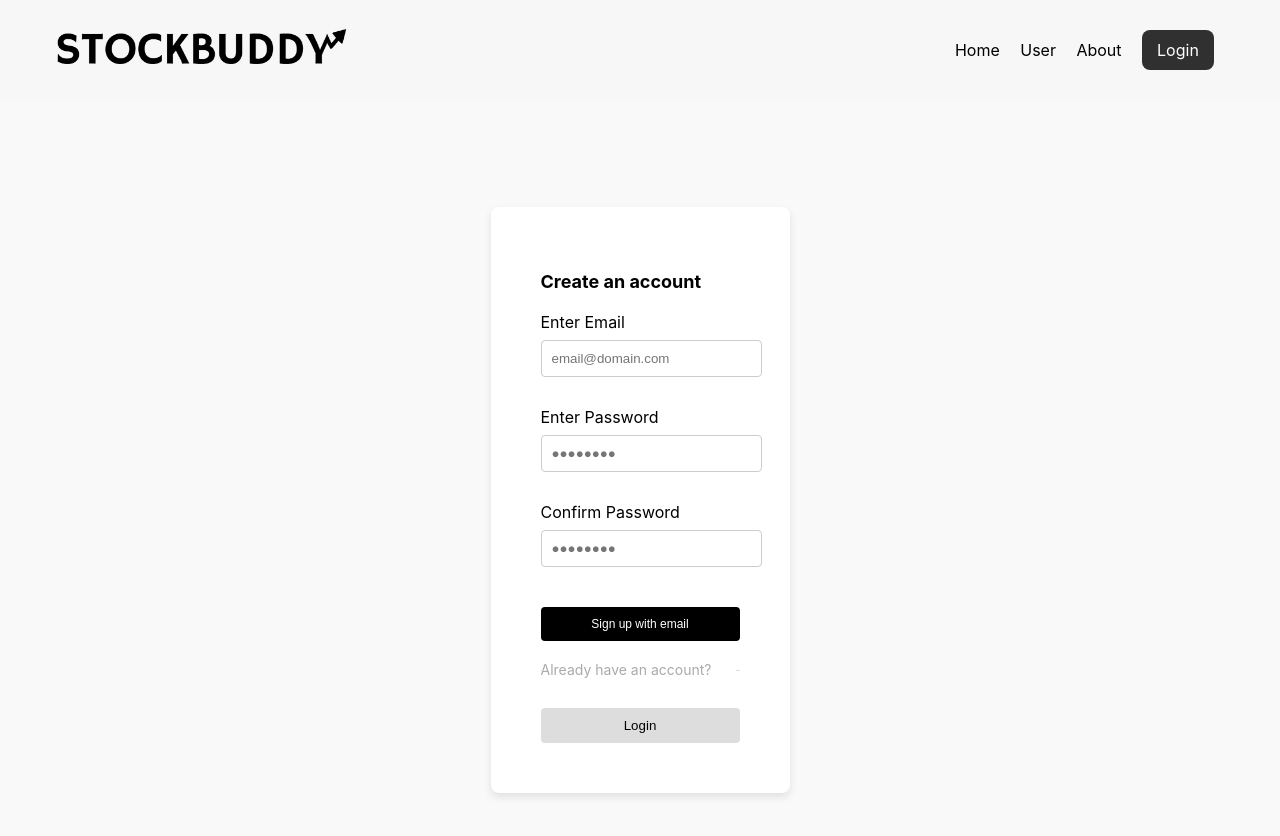
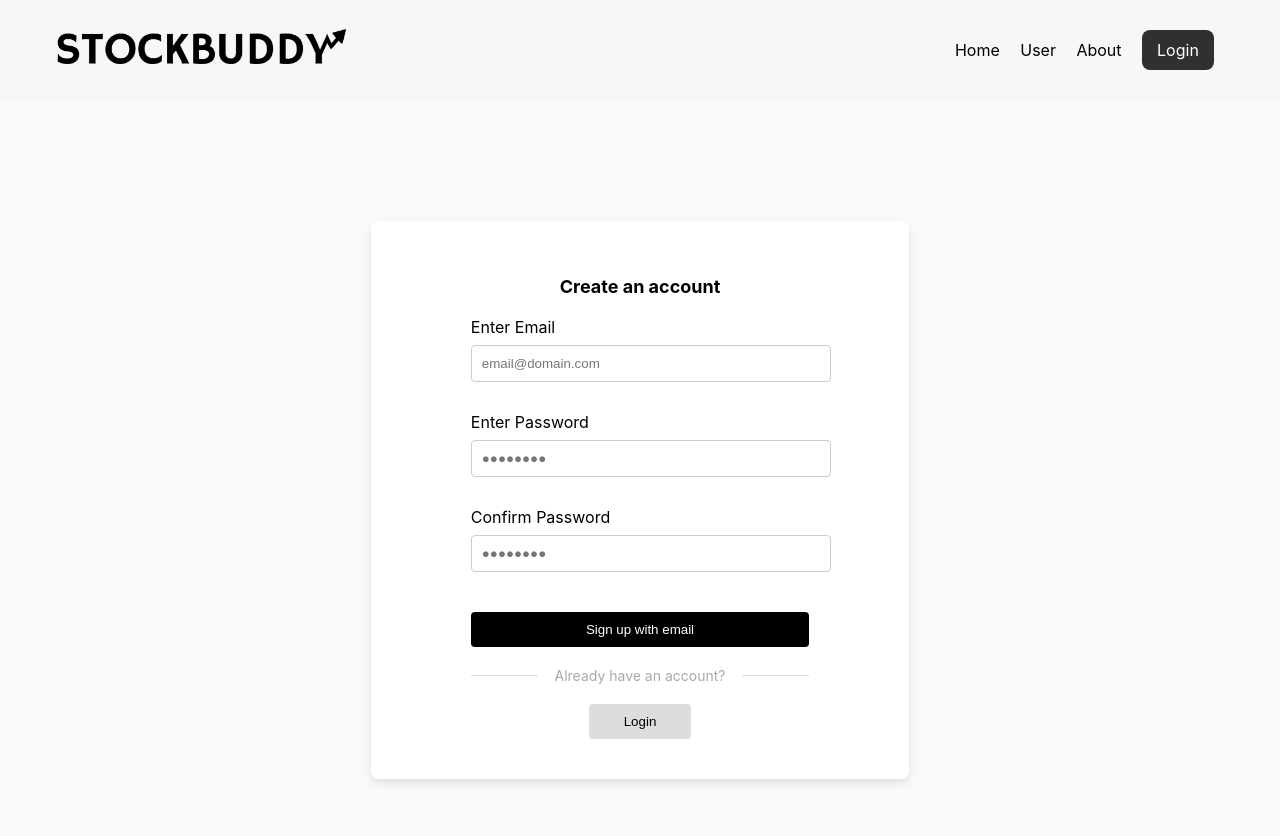
Before and after one commit to rileycleavenger/StockBuddy, a React (Create React App) app in the folder my-ai-stock-buddy/: page /signup in a window 1280 px wide. Shown: the top 836 px of the page. Built offline with nearby package versions, Linux system fonts and the light colour scheme.

Commit message:
fixed sign in page

```diff
--- a/my-ai-stock-buddy/src/index.css
+++ b/my-ai-stock-buddy/src/index.css
@@ -130,8 +130,11 @@ code {
 }
 
 .signup-box {
+  text-align: center;
   background: white;
-  padding: 50px;
+  padding: 40px;
+  padding-left: 100px;
+  padding-right: 100px;
   border-radius: 8px;
   box-shadow: 0 4px 8px rgba(0, 0, 0, 0.1);
 }
@@ -147,25 +150,25 @@ code {
   flex-direction: column;
 }
 
-.form-group {
+.form-group-sign {
   margin-bottom: 20px;
   text-align: left;
 }
 
-.form-group label {
-  display: block;
-  margin-bottom: 8px;
+.form-group-sign label {
+  display: contents;
 }
 
-.form-group input {
+.form-group-sign input {
   width: 100%;
   padding: 10px;
+  margin-top: 8px;
   margin-bottom: 10px;
   border: 1px solid #ccc;
   border-radius: 4px;
 }
 
-.signup-button {
+.signup-button-sign {
   background-color: black;
   color: white;
   padding: 10px;
@@ -189,7 +192,7 @@ code {
   background: #ddd;
   position: absolute;
   top: 50%;
-  width: 2%;
+  width: 20%;
 }
 
 .login-link::before {
@@ -200,14 +203,14 @@ code {
   right: 0;
 }
 
-.login-button {
+.login-button-sign {
   background-color: #ddd;
   color: black;
   padding: 10px;
   border: none;
   border-radius: 4px;
   cursor: pointer;
-  width: 100%; /* Ensure the button takes the full width of its container */
+  width: 30%;
 }
 
 /* About Page */
--- a/my-ai-stock-buddy/src/pages/SignUpPage.tsx
+++ b/my-ai-stock-buddy/src/pages/SignUpPage.tsx
@@ -11,25 +11,25 @@ const SignUpPage: React.FC = () => {
       <div className="signup-box">
         <h2 className="signup-title">Create an account</h2>
         <form className="signup-form">
-          <div className="form-group">
+          <div className="form-group-sign">
             <label htmlFor="email">Enter Email</label>
             <input type="email" id="email" name="email" placeholder="email@domain.com" required />
           </div>
-          <div className="form-group">
+          <div className="form-group-sign">
             <label htmlFor="password">Enter Password</label>
             <input type="password" id="password" name="password" placeholder="●●●●●●●●" required />
           </div>
-          <div className="form-group">
+          <div className="form-group-sign">
             <label htmlFor="confirm-password">Confirm Password</label>
             <input type="password" id="confirm-password" name="confirm-password" placeholder="●●●●●●●●" required />
           </div>
-          <button type="submit" className="signup-button">Sign up with email</button>
+          <button type="submit" className="signup-button-sign">Sign up with email</button>
         </form>
         <div className="login-link">
           <span>Already have an account?</span>
         </div>
         <Link to="/login">
-          <button className="login-button">Login</button>
+          <button className="login-button-sign">Login</button>
         </Link>
       </div>
     </div>
```
